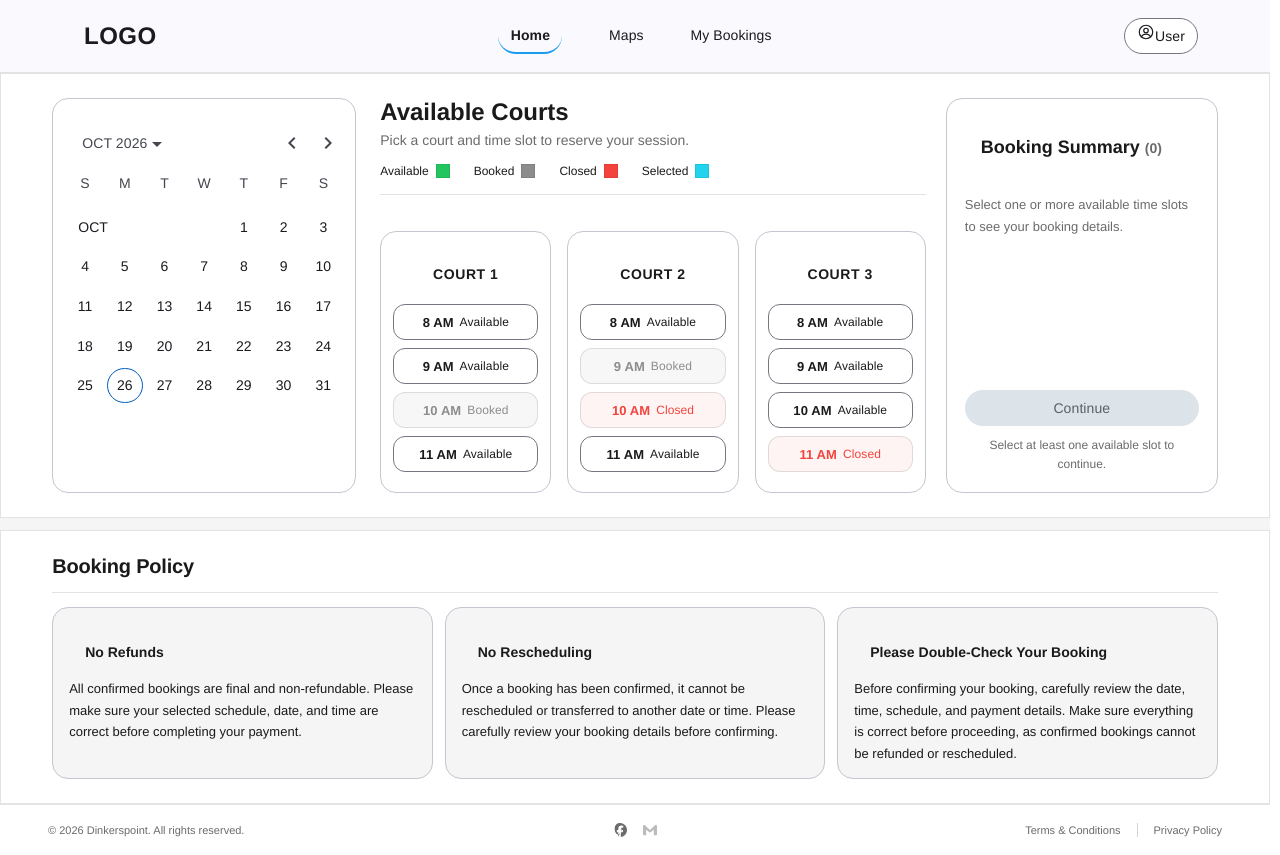
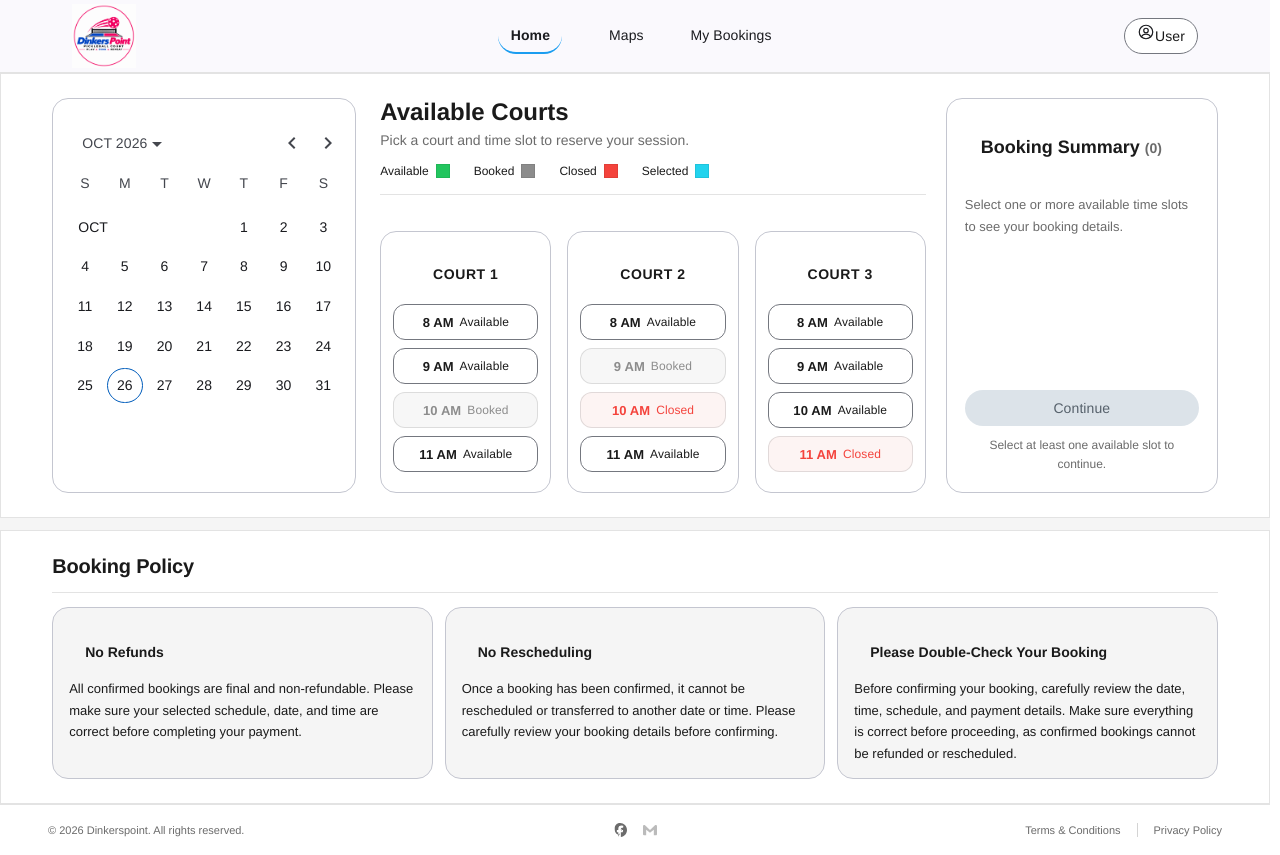
Before and after one commit to cccabalde-lab/dinkerspoint-fe, an Angular app: page / in a window 1280 px wide. Built offline with nearby package versions, Linux system fonts and the light colour scheme.

Commit message:
feat(ui): use DinkersPoint logo in site header

```diff
--- a/src/app/shared/components/site-header/site-header.component.html
+++ b/src/app/shared/components/site-header/site-header.component.html
@@ -1,7 +1,8 @@
 <header class="header">
   <mat-toolbar class="header__inner">
-    <!-- TODO: replace the text placeholder with the real Dinkerspoint logo asset. -->
-    <a mat-button class="header__logo" routerLink="/" aria-label="Dinkerspoint home">LOGO</a>
+    <a mat-button class="header__logo" routerLink="/" aria-label="Dinkerspoint home">
+      <img class="header__logo-image" src="/dinkerspoint-logo.png" alt="DinkersPoint Pickleball Court" />
+    </a>
 
     <button
       class="header__menu-toggle"
--- a/src/app/shared/components/site-header/site-header.component.scss
+++ b/src/app/shared/components/site-header/site-header.component.scss
@@ -21,12 +21,19 @@
 }
 
 .header__logo {
+  display: inline-flex;
+  align-items: center;
   justify-self: start;
-  font-size: 1.5rem;
-  font-weight: 700;
-  letter-spacing: 0.02em;
-  color: var(--dp-color-text);
-  text-decoration: none;
+  min-width: 0;
+  height: 4rem;
+  padding: 0;
+}
+
+.header__logo-image {
+  display: block;
+  width: 4rem;
+  height: 4rem;
+  object-fit: contain;
 }
 
 .header__logo:focus-visible {
```
Also changed, not shown: public/dinkerspoint-logo.png (added).
